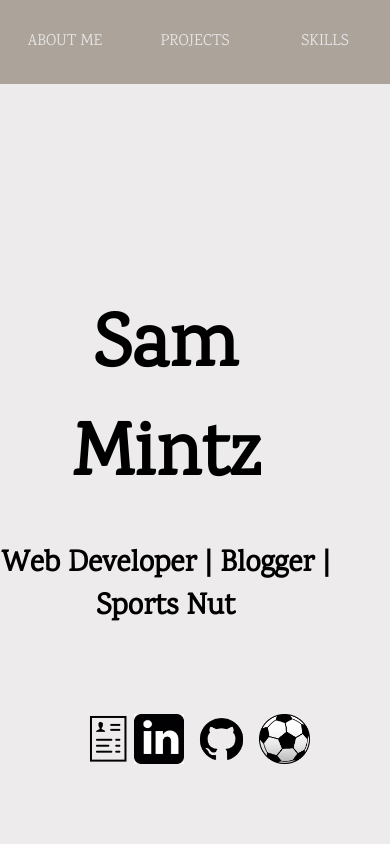
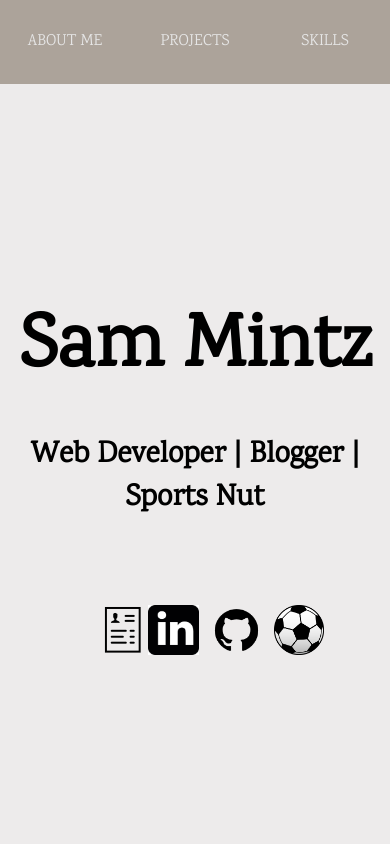
Before and after one commit to smintz93/portfolio, a plain HTML site: page index.html in a window 390 px wide. Shown: the top 844 px of the page. Drawn offline with nearby package versions, Linux system fonts and the light colour scheme.

Commit message:
Centered title for mobile view

```diff
--- a/css/style.css
+++ b/css/style.css
@@ -334,7 +334,7 @@ footer {
 
 	.title {
 		height: 90vh;
-		width: 85vw;
+		/* width: 85vw; */
 		text-align: center;
 	}
 
```
